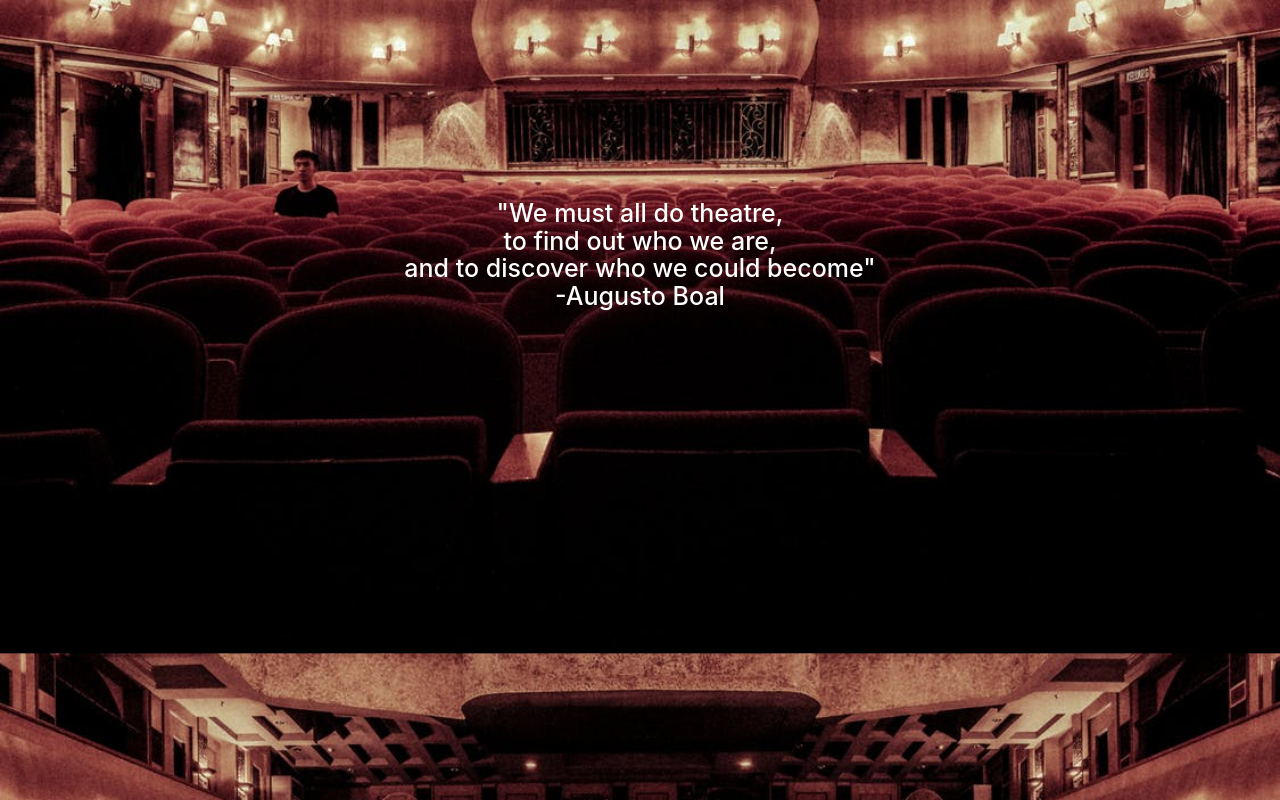
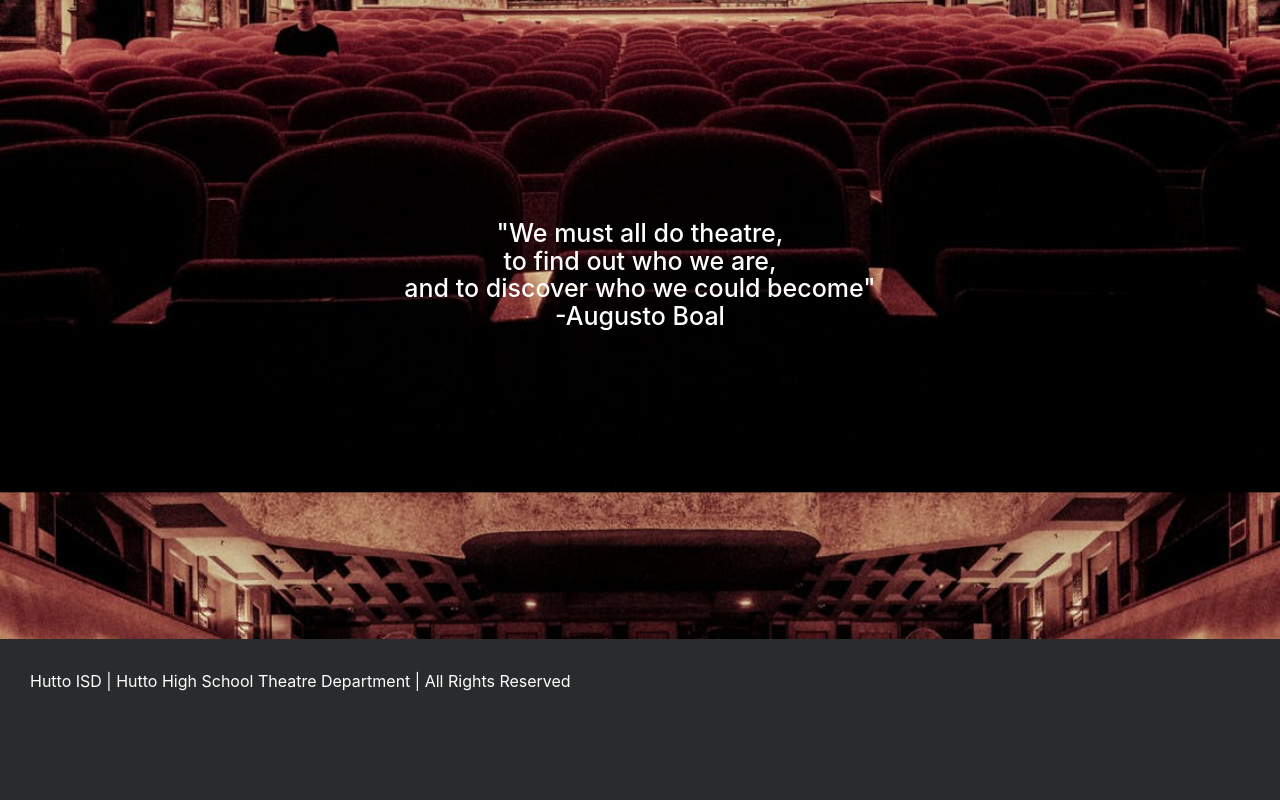
Before and after one commit to mymonstermaggie/hhstheatre, a plain HTML site: page index.html in a window 1280 px wide. Shown: the part 361-1161 px from the top of the page. After the commit the page ends 1084 px from the top, so only its background shows below. Drawn offline with nearby package versions, Linux system fonts and the light colour scheme; a script that the page names is missing.

Commit message:
updatehomepg

```diff
--- a/index.html
+++ b/index.html
@@ -6,7 +6,7 @@
     <link rel="stylesheet" href="style.css">
   </head>
   <body class="bg-inverse">
-    <!--navigation-->
+    <div class="container-fluid parallax">
       <div id="top" class="container-fluid col-xs-12 col-lg-8 text-center">
         <nav class="navbar navbar-toggleable-md navbar-inverse">
           <a class="navbar-brand" href="#">Hutto HS Theatre</a>
@@ -43,7 +43,6 @@
           </div>
         </nav>
       </div>
-    <div class="container-fluid parallax">
       <div id="quote">
         <h5>"We must all do theatre,<br>
           to find out who we are,<br>
@@ -51,11 +50,9 @@
           -Augusto Boal<h5>
       </div>
     </div>
-
-    <main class="container-fluid">
-
-    </main>
-
+    <footer>
+      <p>Hutto ISD | Hutto High School Theatre Department | All Rights Reserved</p>
+    </footer>
     <script src="https://code.jquery.com/jquery-3.1.1.slim.min.js" integrity="sha384-A7FZj7v+d/sdmMqp/nOQwliLvUsJfDHW+k9Omg/a/EheAdgtzNs3hpfag6Ed950n" crossorigin="anonymous"></script>
     <script src="https://cdnjs.cloudflare.com/ajax/libs/tether/1.4.0/js/tether.min.js" integrity="sha384-DztdAPBWPRXSA/3eYEEUWrWCy7G5KFbe8fFjk5JAIxUYHKkDx6Qin1DkWx51bBrb" crossorigin="anonymous"></script>
     <script src="https://maxcdn.bootstrapcdn.com/bootstrap/4.0.0-alpha.6/js/bootstrap.min.js" integrity="sha384-vBWWzlZJ8ea9aCX4pEW3rVHjgjt7zpkNpZk+02D9phzyeVkE+jo0ieGizqPLForn" crossorigin="anonymous"></script>
--- a/style.css
+++ b/style.css
@@ -20,8 +20,17 @@
 }
 
  h5 {
-  padding-top: 400px;
+  margin: 20px;
   color: white;
   text-align: center;
   font-size: 25px;
  }
+
+#quote {
+  padding-top: 400px;
+}
+
+footer {
+  color: white;
+  margin: 30px;
+}
```
Lines whose indentation alone changed are shown as unchanged.
